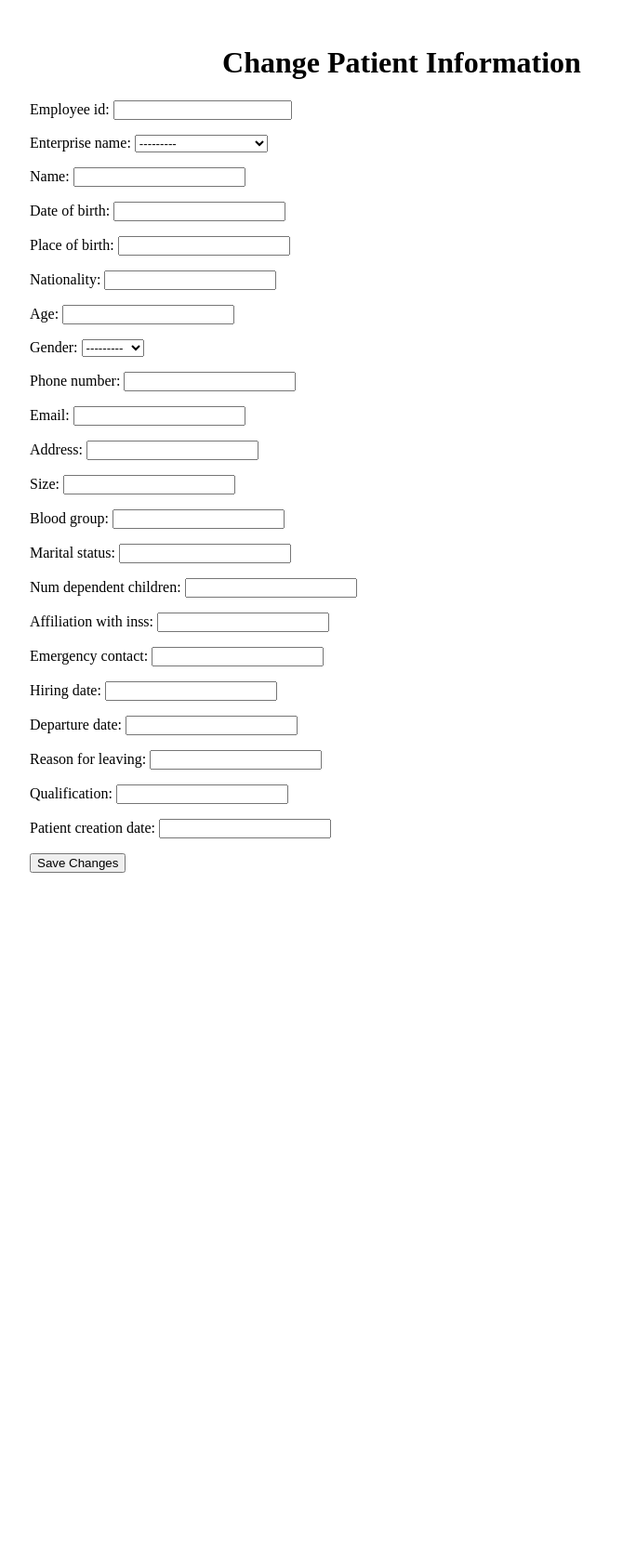
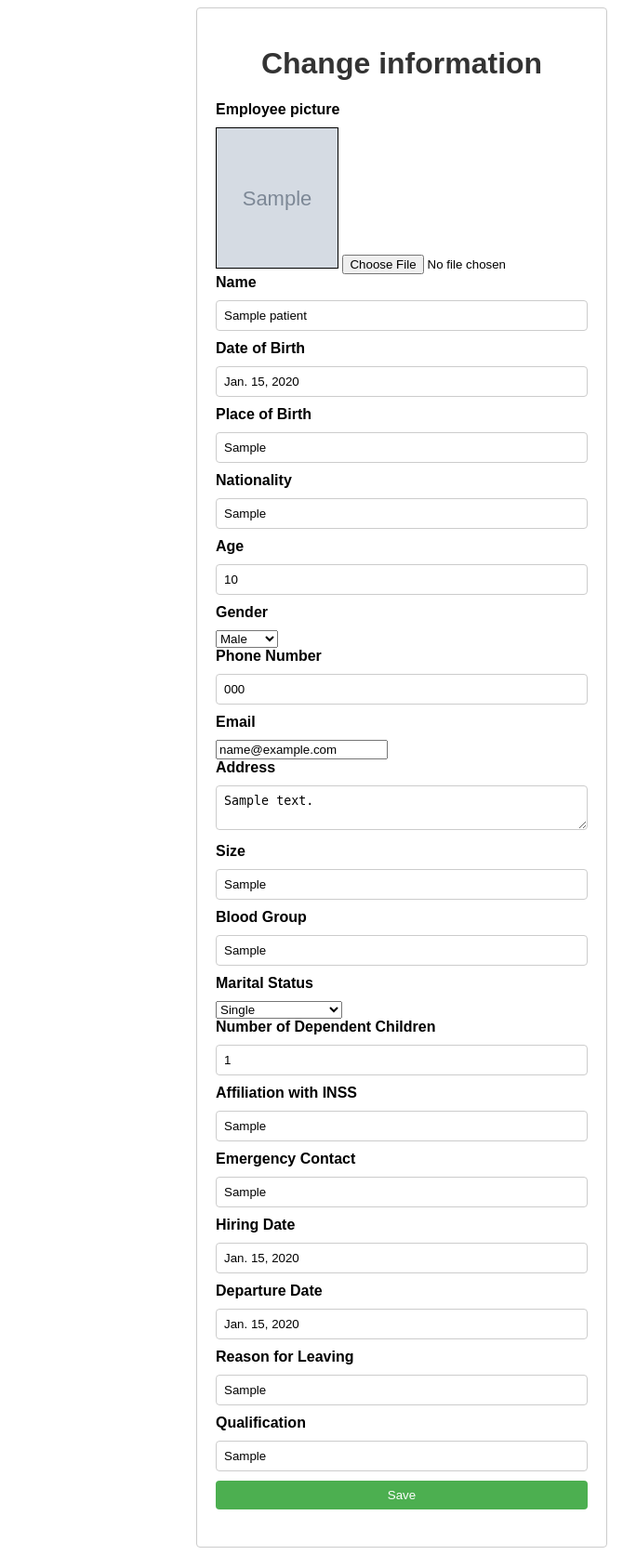
Before and after one commit to Changer110/hospital-management-system, a Django app: template hospital/App/templates/change_patient.html in a window 1280 px wide. Shown: the whole page at 93% size, without its empty margins (208-892 px from the left). Before the commit the page ends 939 px from the top, so only its background shows below. Run offline with Django 5.2, Linux system fonts and the light colour scheme; the template is opened without the code that fills it: values that come from a table or form of the project are taken from there, others are empty; tables that the repository leaves empty hold one stand-in row (values such as "Sample post"); grey boxes marked "Sample" are stand-in pictures.

Commit message:
changements

```diff
--- a/hospital/App/models/patient.py
+++ b/hospital/App/models/patient.py
@@ -4,6 +4,7 @@ from .enterprise import Enterprise
 
 class Patient(models.Model):
     employee_id = models.BigIntegerField(unique=True)
+    picture = models.ImageField(upload_to='img/',null=False, blank=True)
     enterprise_name = models.ForeignKey(Enterprise, to_field = 'enterprise_ID',on_delete=models.CASCADE)
     name = models.CharField(max_length=100)
     date_of_birth = models.DateField()
--- a/hospital/App/templates/change_patient.html
+++ b/hospital/App/templates/change_patient.html
@@ -1,4 +1,4 @@
-<!DOCTYPE html>
+<!-- <!DOCTYPE html>
 <html>
 <head>
   <title>Change Patient Information</title>
@@ -15,4 +15,169 @@
     </form>
   </div>
 </body>
+</html> -->
+
+
+
+
+
+
+
+
+<!DOCTYPE html>
+<html>
+<head>
+  <title>change Patient</title>
+  <link rel="stylesheet" href="static/css/add_patient.css">
+  <style>
+    .form-container {
+      width: 400px;
+      margin: 0 auto;
+      padding: 20px;
+      border: 1px solid #ccc;
+      border-radius: 4px;
+    }
+
+    h1 {
+      text-align: center;
+    }
+
+    label {
+      display: block;
+      margin-bottom: 10px;
+      font-weight: bold;
+    }
+
+    input[type="text"],
+    input[type="date"],
+    input[type="number"],
+    textarea {
+      width: 100%;
+      padding: 8px;
+      margin-bottom: 10px;
+      border: 1px solid #ccc;
+      border-radius: 4px;
+      box-sizing: border-box;
+    }
+
+    button[type="submit"] {
+      display: block;
+      width: 100%;
+      padding: 8px;
+      background-color: #4CAF50;
+      color: white;
+      border: none;
+      border-radius: 4px;
+      cursor: pointer;
+    }
+
+    button[type="submit"]:hover {
+      background-color: #45a049;
+    }
+  </style>
+</head>
+<body>
+  <div class="form-container">
+    <h1>Change information</h1>
+    <form method="POST" action="{% url 'change_patient' patient.employee_id %}" enctype="multipart/form-data">
+      {% csrf_token %}
+      <label>Employee picture</label>
+      <img src="/static/img/{{patient.picture}}" id="picture" alt="" style="width: 130px; height:150px; border: 1px solid black">
+      <input type="file" onchange="getfile(event)" name="picture">
+
+      <label>Name</label>
+      <input value="{{patient.name}}" type="text" id="name" name="name">
+
+      <label>Date of Birth</label>
+      <input value="{{patient.date_of_birth}}" id="date_of_birth" name="date_of_birth"
+        type="text" onblur="show_date(event)" onfocus="insert_date(event)">
+
+      <label>Place of Birth</label>
+      <input value="{{patient.place_of_birth}}" type="text" id="place_of_birth" name="place_of_birth">
+
+      <label>Nationality</label>
+      <input value="{{patient.nationality}}" type="text" id="nationality" name="nationality">
+
+      <label>Age</label>
+      <input value="{{patient.age}}" type="number" id="age" name="age">
+
+      <label for="gender">Gender</label>
+      <select id="gender" name="gender">
+        <option value="Male">Male</option>
+        <option value="Female">Female</option>
+      </select>
+
+      <label>Phone Number</label>
+      <input value="{{patient.phone_number}}" type="text" id="phone_number" name="phone_number">
+
+      <label>Email</label>
+      <input value="{{patient.email}}" type="email" id="email" name="email">
+
+      <label>Address</label>
+      <textarea id="address" name="address">{{patient.address}}</textarea>
+
+      <label>Size</label>
+      <input value="{{patient.size}}" type="text" id="size" name="size">
+
+      <label>Blood Group</label>
+      <input value="{{patient.blood_group}}" type="text" id="blood_group" name="blood_group">
+
+      <label>Marital Status</label>
+      <select id="gender" name="marital_status">
+        <option value="Single">Single</option>
+        <option value="Married">Married</option>
+        <option value="Divorced">Divorced</option>
+        <option value="Widow (sphinster)">Widow or sphinster</option>
+      </select>
+
+      <label>Number of Dependent Children</label>
+      <input value="{{patient.num_dependent_children}}" type="number" id="num_dependent_children" name="num_dependent_children">
+
+      <label for="affiliation_with_inss">Affiliation with INSS</label>
+      <input value="{{patient.affiliation_with_inss}}" type="text" id="affiliation_with_inss" name="affiliation_with_inss">
+
+      <label>Emergency Contact</label>
+      <input value="{{patient.emergency_contact}}" type="text" id="emergency_contact" name="emergency_contact">
+
+      <label>Hiring Date</label>
+      <input value="{{patient.hiring_date}}" id="hiring_date" name="hiring_date"
+        type="text" onblur="show_date(event)" onfocus="insert_date(event)">
+
+      <label>Departure Date</label>
+      <input value="{{patient.departure_date}}" id="departure_date" name="departure_date"
+        type="text" onblur="show_date(event)" onfocus="insert_date(event)">
+
+      <label>Reason for Leaving</label>
+      <input value="{{patient.reason_for_leaving}}" type="text" id="reason_for_leaving" name="reason_for_leaving">
+
+      <label>Qualification</label>
+      <input value="{{patient.qualification}}" type="text" id="qualification" name="qualification">
+
+      <button type="submit">Save</button>
+    </form>
+  </div>
+  <script>
+    function getfile(event) {
+        var imageFile = event.target.files[0];
+        var imagePreview = document.getElementById('picture');
+
+        var reader = new FileReader();
+        reader.onload = function(e) {
+            imagePreview.src = e.target.result;
+        };
+        reader.readAsDataURL(imageFile);
+    }
+    function show_date(event){
+      var input = event.target.closest('input');
+      input.type = 'text';
+      var new_date = input.value;
+      input.value = (new_date.trim() !== '') ? new_date : old_value;
+    }
+    function insert_date(event){
+      var input = event.target.closest('input');
+      old_value = input.value;
+      input.type = 'date';
+    }
+  </script>
+</body>
 </html>
--- a/hospital/App/templates/patient.html
+++ b/hospital/App/templates/patient.html
@@ -74,7 +74,7 @@
           <td></td>
           <th></th>
           <th></th>
-          <th><img style="width: 130px; height:150px; border:1px solid blue" src="" alt=""></th>
+          <th><img src="/static/img/{{patient.picture}}" style="width: 130px; height:150px; border:1px solid blue" alt=""></th>
         </tr>
         <tr>
           <th>Name : </th>
--- a/hospital/App/urls.py
+++ b/hospital/App/urls.py
@@ -5,59 +5,63 @@ from django.urls import path
 from App.views import *
 
 urlpatterns = [
-    path('homepage', index),
+    path('', index),
     path('login', user_login, name='login'),
     path('logout/', user_logout, name='logout'),
+    path('dashboard' , dashboard),
 
-    path('dashboard' , dashboard),
+    # DOCTORS URLS
     path('doctor' , display_doctors, name='doctor'),
     path('search_doctor/', search_doctor, name='search_doctor'),
     path('show_all_doctors/', show_all_doctors, name='show_all_doctors'),
-
-    path('patient/<str:employee_id>/' , display_patient, name='patient'),
-    path('search_patient', search_patient, name='search_patient'),
-    path('patients/', show_all_patient, name='show_all_patient'),
-    path('patient_information/<int:employee_id>/', patient_information, name='patient_information'),
-
-
-    path('drugs' , display_drugs, name='drugs'),
-    path('search_drug/', search_drug, name='search_drug'),
-    path('show_drugs/', show_all_drugs, name='show_all_drugs'),
-
-    path('medicalrecord/<int:employee_id>/' ,display_medical_record,name='medical_record' ),
-    path('search_medical_record/<int:employee_id>' ,search_medical_record, name='search_medical_record'),
-    path('back_to_medical_record/<int:record_id>/', back_to_medical_record, name='back_to_medical_record'),
-
-   path('prescription/<int:medical_record_id>/', display_prescription, name='prescription'),
-    path('appointment/<int:employee_id>/' , appointment , name='appointment'),
-    path('add_patient', add_patient, name='add_patient'),
-
-    path('add_drug', add_drug, name='add_drug'),
-    path('delete_patient/<int:employee_id>/', delete_patient, name='delete_patient'),
-    path('change_patient/<int:employee_id>', update_patient, name='change_patient'),
-    # path('drug_list/', drug_list, name='drug_list'),
-    path('delete-drug/<int:drug_id>', delete_drug, name='delete_drug'),
-    path('change_drug/<int:drug_id>', change_drug, name='change_drug'),
     path('add_doctor', add_doctor, name='add_doctor'),
     path('delete_doctor/<int:doctor_id>/', delete_doctor, name='delete_doctor'),
     path('change_doctor/<int:doctor_id>', change_doctor, name='change_doctor'),
     path('doctor_list', doctor_list, name='doctor_list'),
-    path('add_medical_record/<int:employee_id>/', add_medical_record, name='add_medical_record'),
-
-    path('medical_records/<int:employee_id>/', show_all_medical_records, name='show_all_medical_records'),
 
 
+    # PATIENTS URLS
+    path('patient/<str:employee_id>/' , display_patient, name='patient'),
+    path('add_patient', add_patient, name='add_patient'),
+    path('search_patient', search_patient, name='search_patient'),
+    path('delete_patient/<int:employee_id>/', delete_patient, name='delete_patient'),
+    path('change_patient/<int:employee_id>', update_patient, name='change_patient'),
 
+
+    # DRUGS URLS
+    path('drugs' , display_drugs, name='drugs'),
+    path('search_drug/', search_drug, name='search_drug'),
+    path('show_drugs/', show_all_drugs, name='show_all_drugs'),
+    path('add_drug', add_drug, name='add_drug'),
+    path('delete-drug/<int:drug_id>', delete_drug, name='delete_drug'),
+    path('change_drug/<int:drug_id>', change_drug, name='change_drug'),
+
+
+    # MEDICAL RECORDS URLS
+    path('medicalrecord/<int:employee_id>/' ,display_medical_record,name='medical_record' ),
+    path('search_medical_record/<int:employee_id>' ,search_medical_record, name='search_medical_record'),
+    path('back_to_medical_record/<int:record_id>/', back_to_medical_record, name='back_to_medical_record'),
+    path('add_medical_record/<int:employee_id>/', add_medical_record, name='add_medical_record'),
+    path('medical_records/<int:employee_id>/', show_all_medical_records, name='show_all_medical_records'),
     path('medical-record/delete/<int:record_id>/', delete_medical_record, name='delete_medical_record'),
     path('medical-record/change/<int:record_id>/', change_medical_record, name='change_medical_record'),
 
+
+    # APPOINTMENT URLS
+    path('appointment/<int:employee_id>/' , appointment , name='appointment'),
     path('add_appointment/<int:employee_id>/', add_appointment, name='add_appointment'),
     path('appointment/delete/<int:appointment_id>/', delete_appointment, name='delete_appointment'),
     path('appointment/change/<int:appointment_id>/',change_appointment, name='change_appointment'),
+
+
+    # PRESCRIPTIONS URLS
+    path('prescription/<int:medical_record_id>/', display_prescription, name='prescription'),
     path('add_prescription/<int:medical_record_id>/', add_prescription, name='add_prescription'),
     path('change-prescription/<int:prescription_id>/', change_prescription, name='change_prescription'),
     path('delete-prescription/<int:prescription_id>/', delete_prescription, name='delete_prescription'),
 
+
+    # VACCINATION URLS
     path('vaccination/<int:medical_record_id>/', vaccination, name='vaccination'),
     path('add_vaccination/<int:medical_record_id>', add_vaccination, name='add_vaccination'),
     path('vaccination/delete/<int:vaccination_id>/', delete_vaccination, name='delete_vaccination'),
@@ -65,12 +69,14 @@ urlpatterns = [
 
 
 
-
+    # ENTERPRISE URLS
     path('enterprises/', enterprise_list, name='enterprise_list'),
     path('enterprises/add/', add_enterprise, name='add_enterprise'),
     path('enterprise/delete/<int:enterprise_id>/',delete_enterprise, name='delete_enterprise'),
 
 
+
+    # PREVIOUS POST URLS
     path('previous_post/<int:employee_id>/', previous_post, name='previous_post'),
     path('add-previous-post/<int:employee_id>/', add_previous_post, name='add_previous_post'),
     path('previous_post/change/<int:previous_post_id>/', change_previous_post, name='change_previous_post'),
@@ -78,49 +84,50 @@ urlpatterns = [
 
 
 
+    # ACCIDENT URLS
     path('accident/<int:employee_id>/', accident, name='accident'),
     path('add_accident/<int:employee_id>/', add_accident, name='add_accident'),
     path('accident/change/<int:accident_id>/', change_accident, name='change_accident'),
     path('accident/delete/<int:accident_id>/', delete_accident, name='delete_accident'),
 
 
+    # OCCUPATIONAL ILLNESS URLS
     path('occupational_illness/<int:employee_id>/', display_occupational_illness, name='occupational_illness'),
     path('add-occupational-illness/<int:employee_id>/', add_occupational_illness, name='add_occupational_illness'),
     path('occupational_illness/delete/<int:occupational_illness_id>/',delete_occupational_illness, name='delete_occupational_illness'),
     path('occupational_illness/change/<int:occupational_illness_id>/',change_occupational_illness, name='change_occupational_illness'),
 
 
+    # BACKGROUND PATIENT URLS
     path('background_patient/<int:employee_id>/', display_background_patient, name='background_patient'),
     path('background_patient/add/<int:employee_id>/', add_background_patient, name='add_background_patient'),
     path('change_background_patient/<int:background_patient_id>/', change_background_patient, name='change_background_patient'),
     path('delete_background_patient/<int:background_patient_id>/',delete_background_patient, name='delete_background_patient'),
 
 
-
-
+    # SUMMONS FORM URLS
     path('summons_form/<int:employee_id>/', display_summons_form, name='summons_form'),
     path('add_summons_form/<int:employee_id>/', add_summons_form, name='add_summons_form'),
     path('change_summons_form/<int:summons_form_id>/', change_summons_form, name='change_summons_form'),
     path('delete_summons_form/<int:summons_form_id>/', delete_summons_form, name='delete_summons_form'),
 
 
-
+    # CURRENT POST URLS
     path('current_post/<int:employee_id>/', display_current_post, name='current_post'),
     path('add_current_post/<int:employee_id>/', add_current_post, name='add_current_post'),
     path('update_current_post/<int:current_post_id>/', update_current_post, name='update_current_post'),
     path('delete_current_post/<int:current_post_id>/', delete_current_post, name='delete_current_post'),
 
 
-
+    # MEDICAL VISIT URLS
     path('medical_visit/<int:employee_id>/', show_medical_visit, name='medical_visit'),
     path('add_medical_visit/<int:employee_id>/', add_medical_visit, name='add_medical_visit'),
     path('download_medical_visit/<int:visit_id>/', download_medical_visit, name='download_medical_visit'),
-    # path('delete_add_current_post/<int:employee_id>/', delete_current_post, name='delete_current_post'),
     path('change_medical_visit/<int:visit_id>/', change_medical_visit, name='change_medical_visit'),
     path('medical_visit/delete/<int:visit_id>/', delete_medical_visit, name='delete_medical_visit'),
 
 
-
+    # ABSENTEEISM URLS
     path('absenteeism/<int:employee_id>/',absenteeism, name='absenteeism'),
     path('add_absenteeism/<int:employee_id>/',add_absenteeism, name='add_absenteeism'),
     path('change_absenteeism/<int:absenteeism_id>/',change_absenteeism, name='change_absenteeism'),
--- a/hospital/App/views/user.py
+++ b/hospital/App/views/user.py
@@ -16,7 +16,7 @@ def user_login(request):
             login(request, user)
             request.session['user'] = user.pk
             request.session['role'] = user.role
-            page = 'patient'
+            return redirect('patient', employee_id = 'all')
         return redirect(page)
     return render(request, 'login.html')
 
--- a/hospital/hospital/settings.py
+++ b/hospital/hospital/settings.py
@@ -121,8 +121,8 @@ USE_TZ = True
 # Static files (CSS, JavaScript, Images)
 # https://docs.djangoproject.com/en/5.0/howto/static-files/
 
-STATIC_URL = 'static/'
-# STATIC_URL = '/static/'
+# STATIC_URL = 'static/'
+STATIC_URL = '/static/'
 
 
 # Default primary key field type
```
Also changed, not shown: hospital/App/templates/add_patient.html (+17 -5 lines), hospital/App/views/patient.py (+75 -30 lines), hospital/App/migrations/0006_patient_picture.py (added), hospital/App/migrations/0007_alter_patient_picture.py (added), hospital/App/migrations/0008_alter_patient_picture.py (added), hospital/App/migrations/0009_alter_patient_picture.py (added), hospital/App/migrations/0010_alter_patient_picture.py (added), hospital/App/static/img/Kenya Airways.png (added), hospital/App/static/img/Remove1.png (added), hospital/App/static/img/RwandAir.png (added), hospital/App/static/img/South_African_Airways-Logo.wine.png (added).
